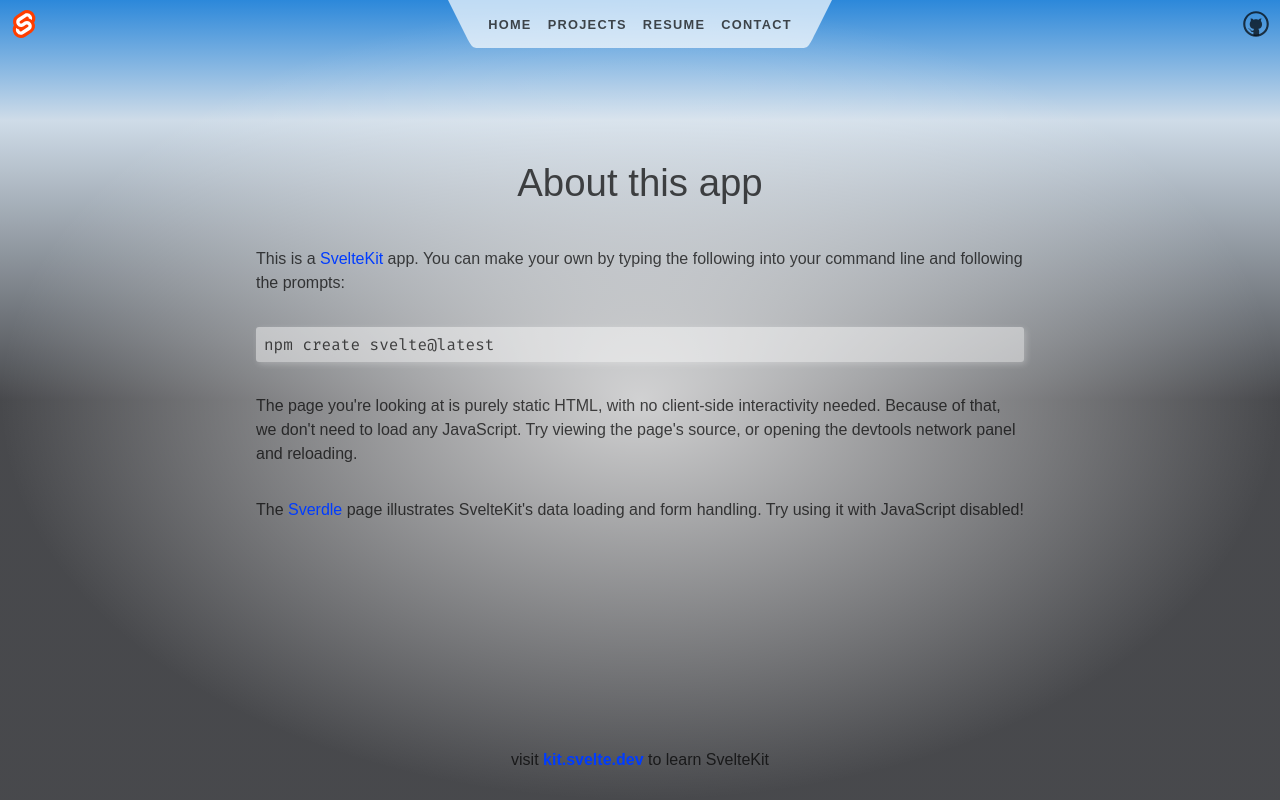
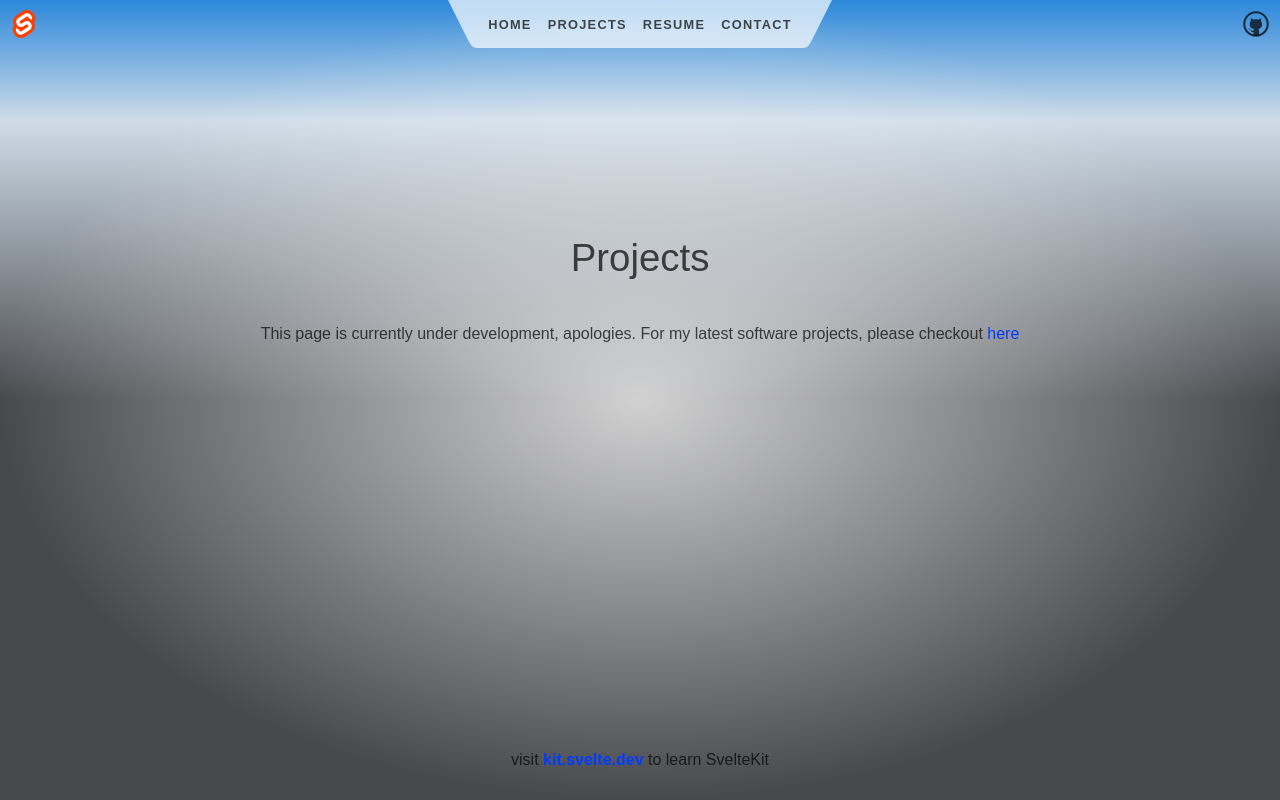
Before and after one commit to ClothAtTheFair/PersonalPortfolio2.0, a SvelteKit app: page /projects in a window 1280 px wide. Built offline with nearby package versions, Linux system fonts and the light colour scheme.

Commit message:
temp message added to projects section

```diff
--- a/src/routes/loading-messages.js
+++ b/src/routes/loading-messages.js
@@ -1,7 +1,7 @@
 export const messages = [
     "Software Engineer",
     "lifelong student",
-    "amateur hobbyist",
+    "hobbyist electronics maker",
     "bad pun maker",
     "FRC CAD mentor",
     "3D print maker",
--- a/src/routes/projects/+page.svelte
+++ b/src/routes/projects/+page.svelte
@@ -1,26 +1,15 @@
 <svelte:head>
 	<title>Projects</title>
-	<meta name="description" content="About this app" />
+	<meta name="description" content="personal projects" />
 </svelte:head>
 
 <div class="text-column">
-	<h1>About this app</h1>
+	<h1>Projects</h1>
 
 	<p>
-		This is a <a href="https://kit.svelte.dev">SvelteKit</a> app. You can make your own by typing the
-		following into your command line and following the prompts:
+		This page is currently under development, apologies.
+		For my latest software projects, please checkout <a target="_blank" rel="noopener noreferrer" href="https://github.com/ClothAtTheFair">here</a>
 	</p>
 
-	<pre>npm create svelte@latest</pre>
 
-	<p>
-		The page you're looking at is purely static HTML, with no client-side interactivity needed.
-		Because of that, we don't need to load any JavaScript. Try viewing the page's source, or opening
-		the devtools network panel and reloading.
-	</p>
-
-	<p>
-		The <a href="/sverdle">Sverdle</a> page illustrates SvelteKit's data loading and form handling. Try
-		using it with JavaScript disabled!
-	</p>
 </div>
```
Also changed, not shown: 1 other file (tests, documents, lock files or other folders).
